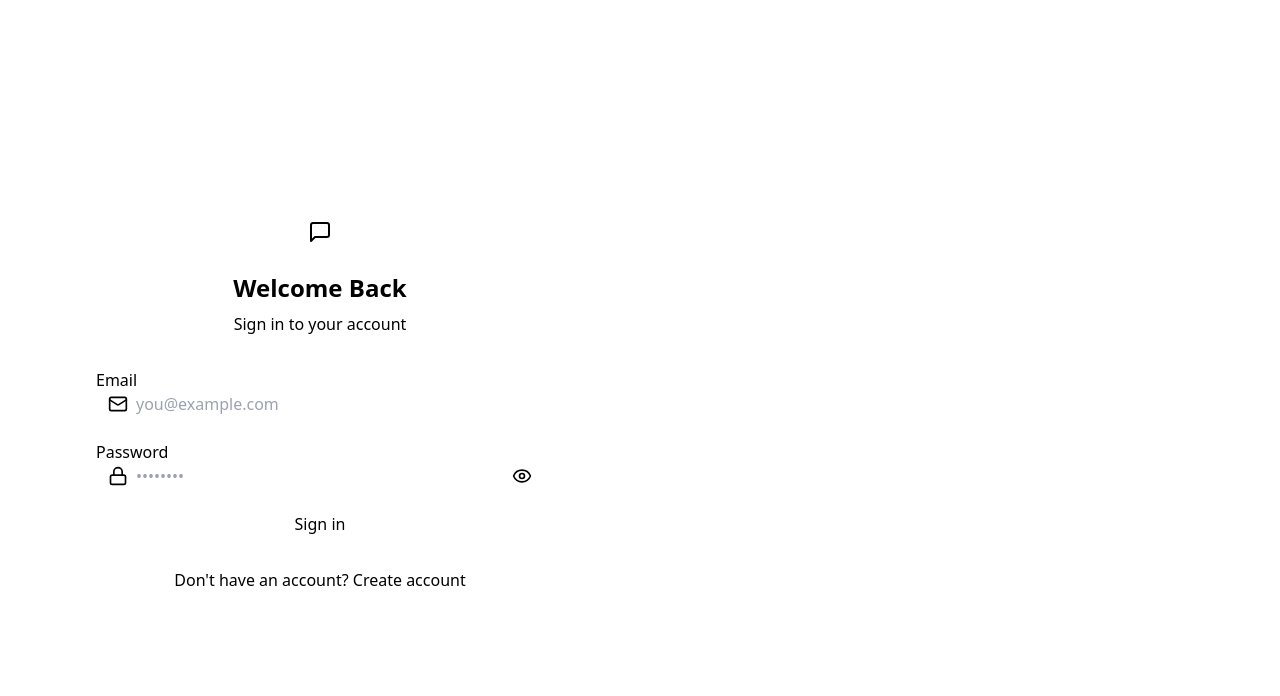
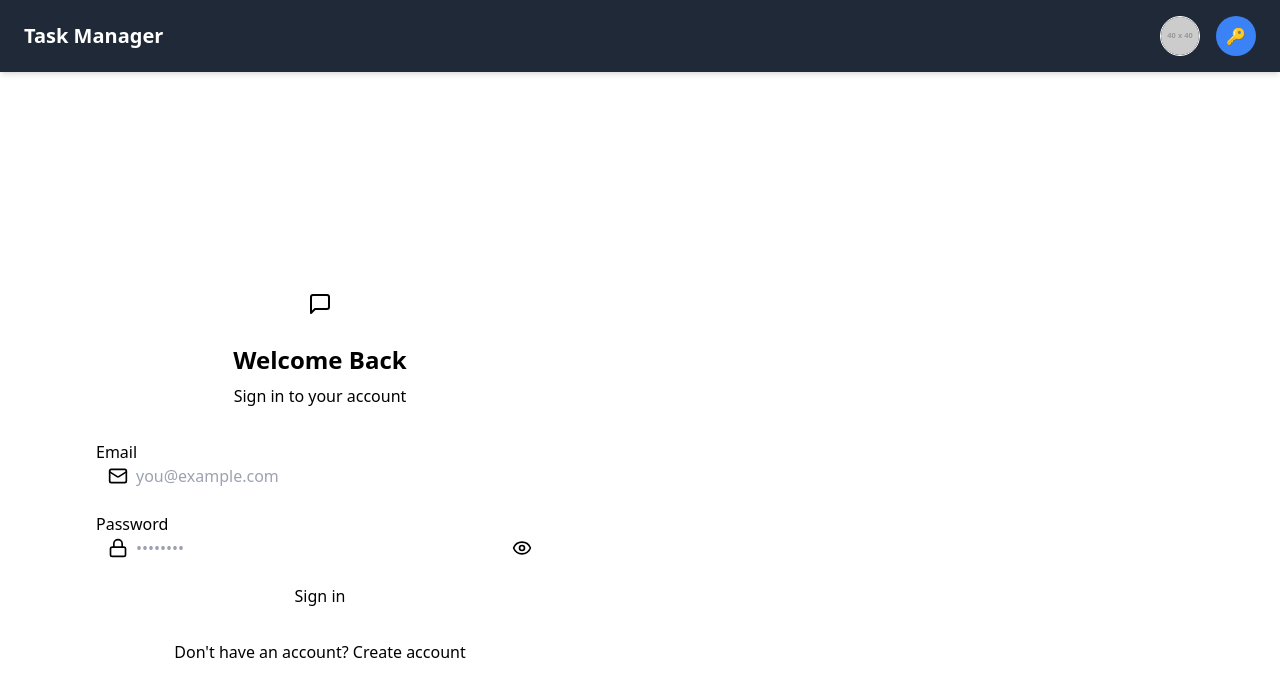
Before and after one commit to Yoichi0831/task-management, a React (Vite) app in the folder frontend/: page /login in a window 1280 px wide. Shown: the top 696 px of the page. Built offline with nearby package versions, Linux system fonts and the light colour scheme; no server answers.

Commit message:
fixed the bug of deleting a task with priority will result in error

```diff
--- a/frontend/src/App.jsx
+++ b/frontend/src/App.jsx
@@ -1,6 +1,6 @@
 import React, { useState, useEffect } from 'react';
 import { Routes, Route, Navigate } from 'react-router-dom';
-import HomePage from "./pages/HomePage";
+import Navbar from "./components/Navbar";
 import TaskPage from "./pages/TaskPage";
 import Signup from "./pages/Signup";
 import Login from "./pages/Login";
@@ -24,11 +24,15 @@ function App() {
 
 
   return (
-    <Routes>
-      <Route path="/" element = {authUser? <TaskPage /> : <Navigate to='/login'/>} />
-      <Route path='/signup' element = { !authUser? <Signup/> : <Navigate to='/'/>} />
-      <Route path='/login' element = { !authUser? <Login/> : <Navigate to='/'/>} />
-    </Routes>
+    <div>
+      <Navbar />
+      <Routes>
+        <Route path="/" element = {authUser? <TaskPage /> : <Navigate to='/login'/>} />
+        <Route path='/signup' element = { !authUser? <Signup/> : <Navigate to='/'/>} />
+        <Route path='/login' element = { !authUser? <Login/> : <Navigate to='/'/>} />
+      </Routes>
+    </div>
+
   );
 }
 
--- /dev/null
+++ b/frontend/src/components/Navbar.jsx
@@ -0,0 +1,39 @@
+import React from "react";
+import { useAuthStore } from "../store/useAuthStore"; // 假设你有 Zustand 存储用户状态
+import { useNavigate } from "react-router-dom";
+
+export default function Nav() {
+  const { user, logout } = useAuthStore();
+  const navigate = useNavigate();
+
+  return (
+    <nav className="flex justify-between items-center px-6 py-4 bg-gray-800 text-white shadow-md">
+      {/* Logo or Title */}
+      <h1 className="text-xl font-bold">Task Manager</h1>
+
+      {/* Right Section (Avatar + Login/Logout) */}
+      <div className="flex items-center gap-4">
+        {/* Avatar */}
+        <img
+          src={user?.avatar || "https://via.placeholder.com/40"}
+          alt="User Avatar"
+          className="w-10 h-10 rounded-full border border-white object-cover"
+        />
+
+        {/* Login/Logout Button */}
+        <button
+          onClick={() => {
+            if (user) {
+              logout();
+            } else {
+              navigate("/login");
+            }
+          }}
+          className="w-10 h-10 flex items-center justify-center rounded-full bg-blue-500 hover:bg-blue-600 transition"
+        >
+          {user ? "🚪" : "🔑"}
+        </button>
+      </div>
+    </nav>
+  );
+}
--- a/frontend/src/pages/TaskPage.jsx
+++ b/frontend/src/pages/TaskPage.jsx
@@ -4,7 +4,7 @@ import { useTaskStore } from '../store/useTaskStore';
 export default function TaskPage() {
 
   const {
-    tasks,
+    tasks=[],
     getTasks,
     addTask,
     deleteTask,
@@ -140,6 +140,7 @@ export default function TaskPage() {
           <ul className="space-y-2">
             {priorityTasks.map(taskId => {
               const task = tasks.find(t => t._id === taskId);
+              if (!task) return null;
               return (
                 <li key={taskId} className="p-4 border rounded-lg text-center mb-4">
                   <h3 className="text-lg font-bold">{task.title}</h3>
@@ -178,10 +179,10 @@ export default function TaskPage() {
             <h2 className="text-lg font-bold ml-6 text-center">{task.title}</h2>
             <textarea
               className="textarea textarea-bordered w-full text-sm resize-none"
-              value={editingTasks[task._id]?.text || task.description} // 默认显示数据库数据
-              onChange={(e) => handleChangeDescription(task._id, e.target.value)} // ✅ 只更新当前 `task._id`
-              onBlur={() => handleSaveDescription(task._id)} // ✅ 失去焦点自动保存
-              onKeyDown={(e) => e.key === "Enter" && handleSaveDescription(task._id)} // ✅ 回车键也自动保存
+              value={editingTasks[task._id]?.text || task.description}
+              onChange={(e) => handleChangeDescription(task._id, e.target.value)}
+              onBlur={() => handleSaveDescription(task._id)}
+              onKeyDown={(e) => e.key === "Enter" && handleSaveDescription(task._id)}
             />
             <select
               className={`
```
